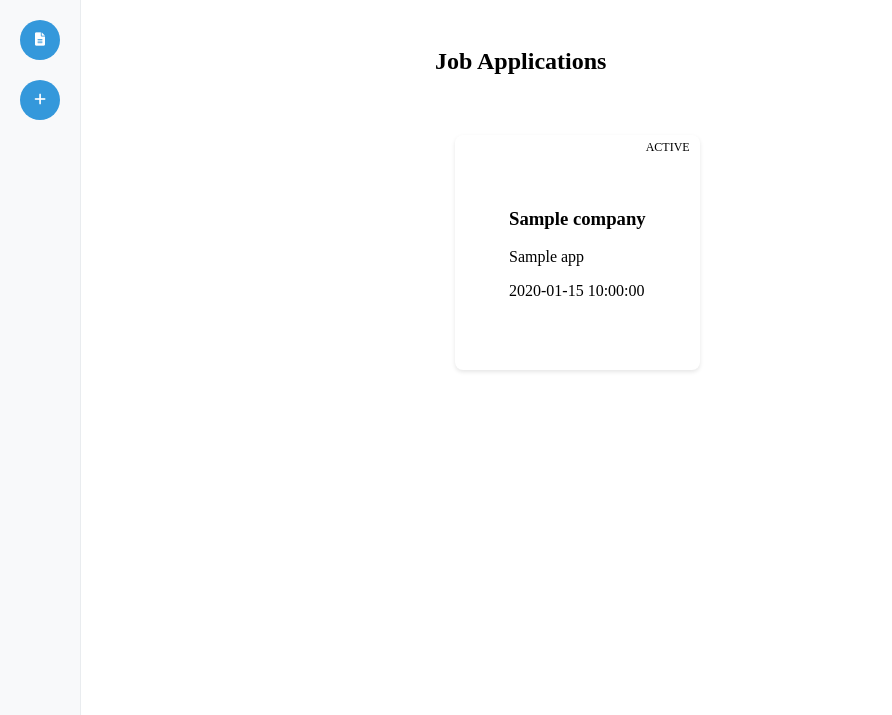
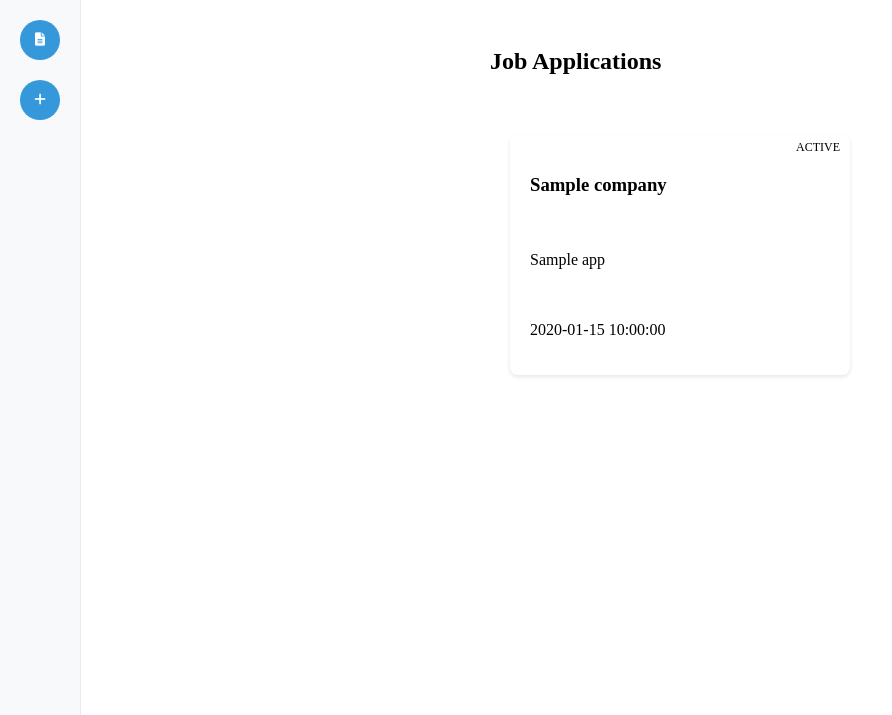
Before and after one commit to yvetter438/AutomatedResume, a Flask app: template templates/resumes.html in a window 1280 px wide. Shown: the top 715 px of the page, without its empty margins (0-892 px from the left). Run offline with Flask 3, Linux system fonts and the light colour scheme; the template is opened without the code that fills it: most values are stand-ins (such as "Sample title", 1, 10 or a date in 2020).

Commit message:
made css on job applications work a little bit better

```diff
--- a/static/style.css
+++ b/static/style.css
@@ -435,21 +435,30 @@ input:checked + .slider:before {
 
 .applications-grid {
     display: grid;
-    grid-template-columns: repeat(auto-fill, minmax(450px, 1fr));
+    grid-auto-flow: column;
+    grid-template-rows: repeat(auto-fill, minmax(320px, 1fr));
     gap: 20px;
     padding: 20px;
+    overflow-x: auto;
     justify-items: start;  /* Align items to start */
     align-items: start;
+    width: 100%;
+    box-sizing: border-box;
 }
 
 .application-card {
     position: relative;
     background: white;
-    padding: 54px;
+    padding: 20px;
     border-radius: 8px;
     box-shadow: 0 2px 4px rgba(0,0,0,0.1);
     cursor: pointer;
     transition: transform 0.2s;
+    width: 300px;
+    height: 200px;
+    display: flex;
+    flex-direction: column;
+    justify-content: space-between;
 }
 
 .application-card:hover {
```
